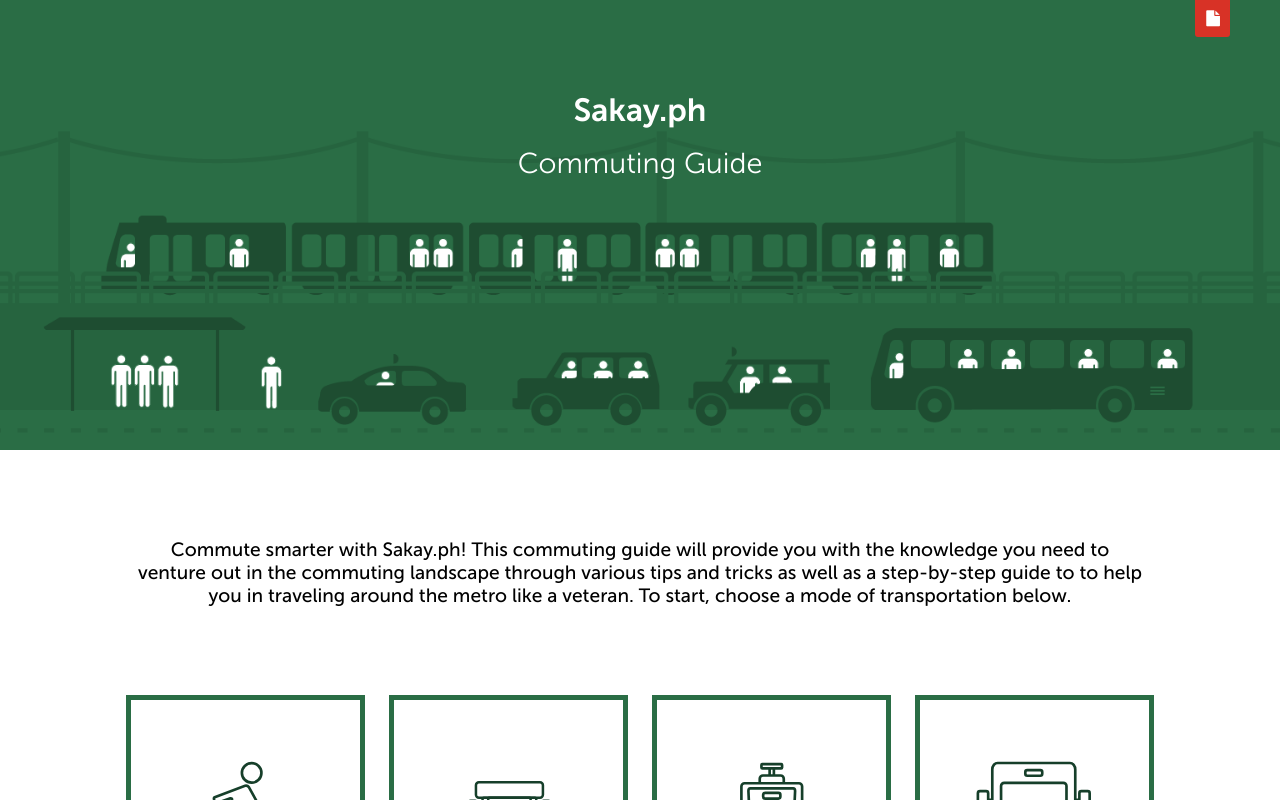
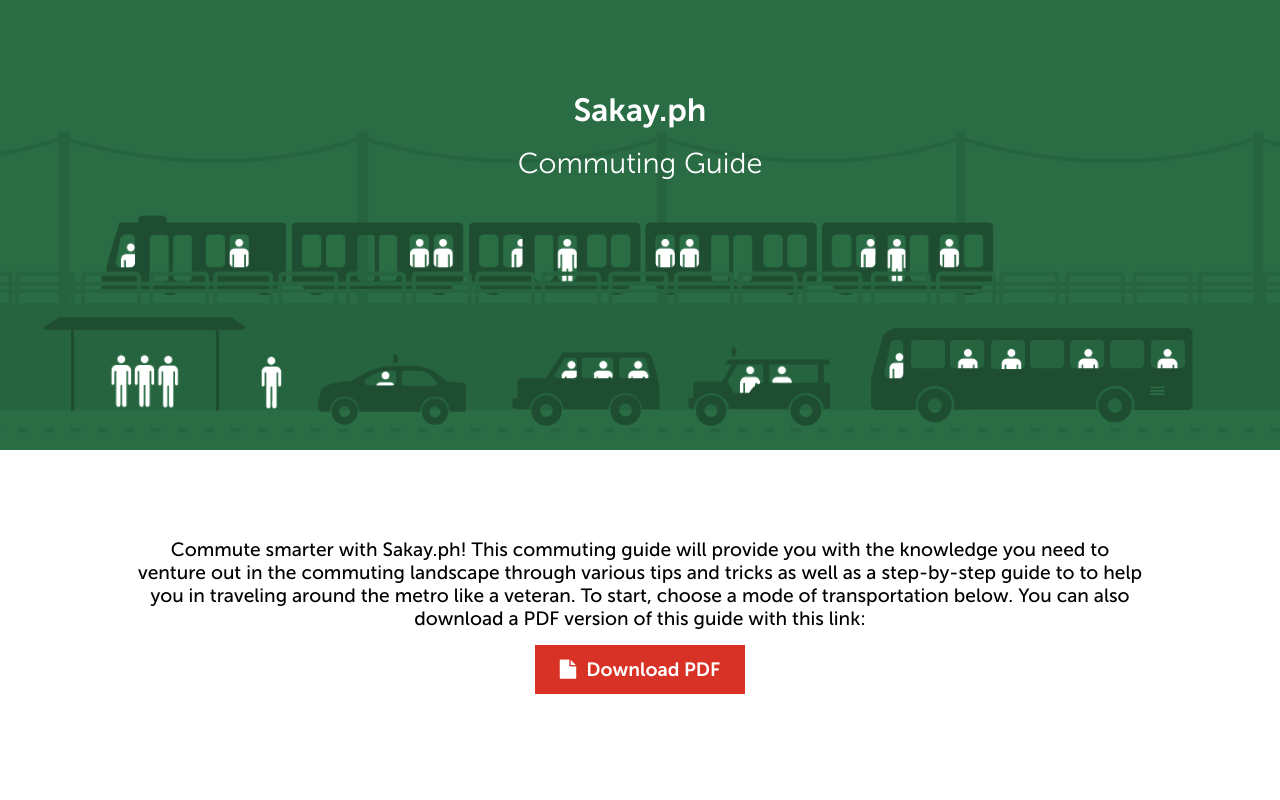
Before and after one commit to sakayph/commute-guide, a plain HTML site: page index.html in a window 1280 px wide. Shown: the top 800 px of the page. Drawn offline with Linux system fonts and the light colour scheme.

Commit message:
move pdf button

```diff
--- a/index.html
+++ b/index.html
@@ -14,7 +14,8 @@
 <body>
 	<header>
 		<a href="commuting-guide.pdf" class="pdf-button">
-			<div class="button-container"><i class="fa fa-file"></i><h3>Download PDF</h3></div>
+<!-- 			<div class="button-container"><i class="fa fa-file"></i><h3>Download PDF</h3>
+			</div> -->
 		</a>
 		<div class="text-header">
 			<h1>Sakay.ph</h1>
@@ -23,8 +24,8 @@
 	</header>
 	<div id="menu" class="container">
 		<div class="text-main">
-			<p> Commute smarter with Sakay.ph! This commuting guide will provide you with the knowledge you need to venture out in the commuting landscape through various tips and tricks as well as a step-by-step guide to to help you in traveling around the metro like a veteran. To start, choose a mode of transportation below.</p>
-			<!-- <a href="#" id="get-started">Get Started</a> -->
+			<p> Commute smarter with Sakay.ph! This commuting guide will provide you with the knowledge you need to venture out in the commuting landscape through various tips and tricks as well as a step-by-step guide to to help you in traveling around the metro like a veteran. To start, choose a mode of transportation below. You can also download a PDF version of this guide with this link:</p>
+			<a href="commuting-guide.pdf" id="download-pdf"><i class="fa fa-file"></i>Download PDF</a>
 		</div>
 		<div class="box-container">
 			<a class="box" href="#walking">
--- a/sass/screen.scss
+++ b/sass/screen.scss
@@ -64,36 +64,36 @@ header {
 		position: relative;
 		top: 40px;
 	}
-	a.pdf-button {
-		padding: 13px 10px 10px;
-		width: 35px;
-		height: 40px;
-		position: absolute;
-		top: -3px;
-		right: 50px;
-		background: $sakayRedDark;
-		border-radius: 3px;
-		overflow: hidden;
-		@include transition(all 0.3s ease-out);
-		.button-container {
-			width: 150px;
-			h3 {
-				display: inline-block;
-				font-size: 1em;
-			}
-			i {
-				position: relative;
-				left: -11px;
-			}
-		}
-		&:hover {
-			width: 160px;
-			background: $sakayRed;
-		}
-		@include media(min-width 0px max-width 480px) {
-			right: 20px;
-		}
-	}
+	// a.pdf-button {
+	// 	padding: 13px 10px 10px;
+	// 	width: 35px;
+	// 	height: 40px;
+	// 	position: absolute;
+	// 	top: -3px;
+	// 	right: 50px;
+	// 	background: $sakayRedDark;
+	// 	border-radius: 3px;
+	// 	overflow: hidden;
+	// 	@include transition(all 0.3s ease-out);
+	// 	.button-container {
+	// 		width: 150px;
+	// 		h3 {
+	// 			display: inline-block;
+	// 			font-size: 1em;
+	// 		}
+	// 		i {
+	// 			position: relative;
+	// 			left: -11px;
+	// 		}
+	// 	}
+	// 	&:hover {
+	// 		width: 160px;
+	// 		background: $sakayRed;
+	// 	}
+	// 	@include media(min-width 0px max-width 480px) {
+	// 		right: 20px;
+	// 	}
+	// }
 	@include media(min-width 0px max-width 900px) {
 		height: 300px;
 		background-size: 900px;
@@ -120,15 +120,21 @@ header {
 
 .text-main {
 	margin: 3em 0 3em;
-	// #get-started {
-	// 	background-color: $sakayGreen;
-	// 	@include pad(25px 35px);
-	// 	margin: 4em 0em;
-	// 	display: inline-block;
-	// 	font-weight: 700;
-	// 	font-size: 24px;
-	// 	transition: all 2.0s ease-in;
-	// }
+	#download-pdf {
+		background-color: $sakayRedDark;
+		@include pad(15px 25px);
+		margin: 0em 0em 4em;
+		display: inline-block;
+		font-weight: 700;
+		font-size: 1.2em;
+		transition: all 2.0s ease-in;
+		i {
+			padding-right: 10px;
+		}
+	}
+	p {
+		@include pad(40px 40px 15px);
+	}
 }
 
 .box {
```
Also changed, not shown: stylesheets/screen.css.
